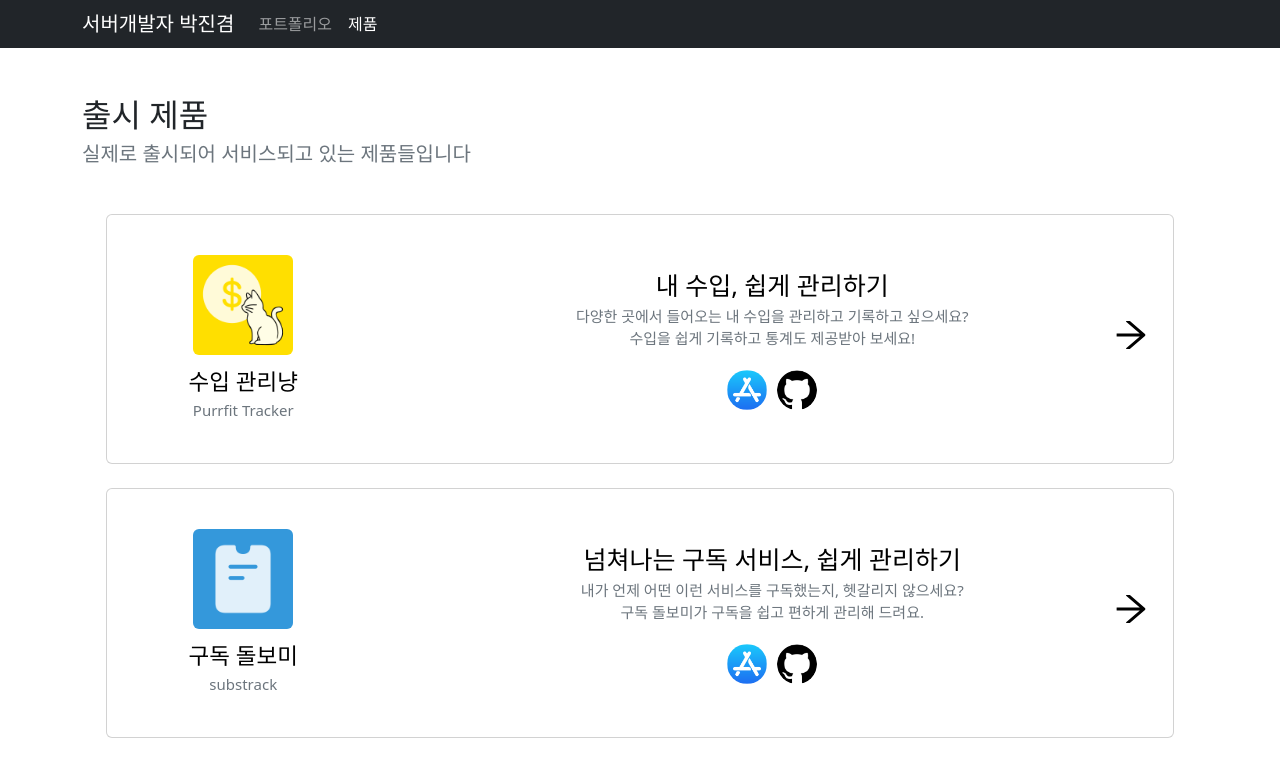
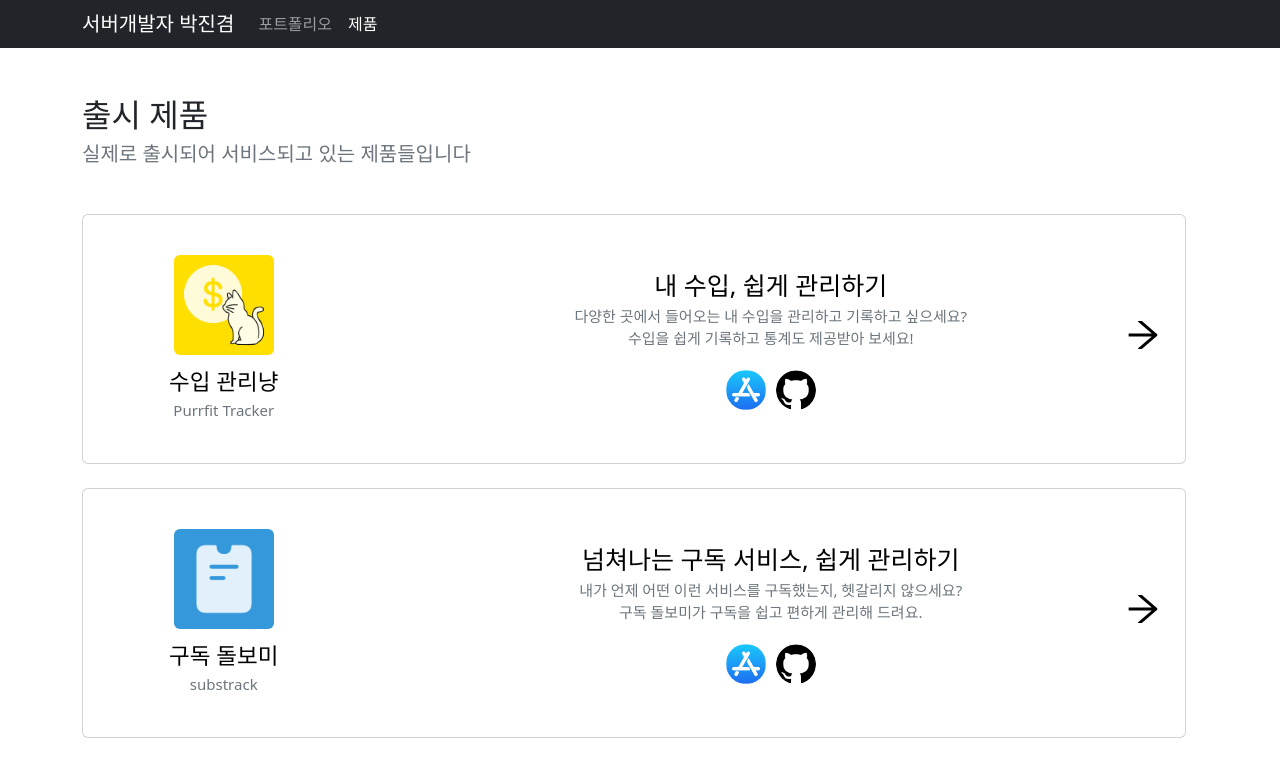
Before and after one commit to jinkyumpark/jinkyumpark, a React (Create React App) app: page /product in a window 1280 px wide. Shown: the top 776 px of the page. Built offline with nearby package versions, Linux system fonts and the light colour scheme.

Commit message:
remove padding in product route

```diff
--- a/src/product/ProductRoute.tsx
+++ b/src/product/ProductRoute.tsx
@@ -18,7 +18,7 @@ const ProductRoute = () => {
 						.filter((portfolio) => portfolio.status === PortfolioStatus.PRODUCTION)
 						.map((product) => {
 							return (
-								<div className="mb-4">
+								<div className="p-0 mb-4">
 									<ProductCard product={product} />
 								</div>
 							)
@@ -38,7 +38,7 @@ const Divider = styled.div.attrs({
 })``
 
 const Row = styled.div.attrs({
-	className: 'row container',
+	className: 'row container ps-0',
 })`
 	justify-content: center;
 	margin: 0px;
```
